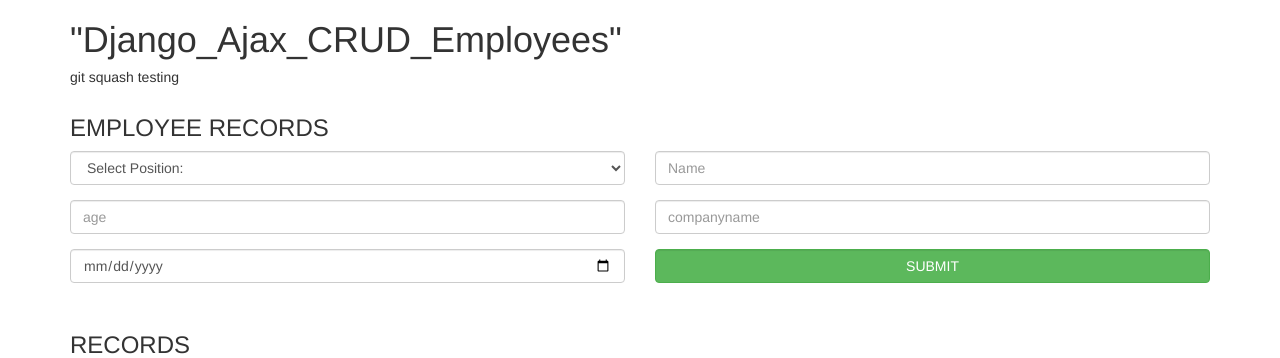
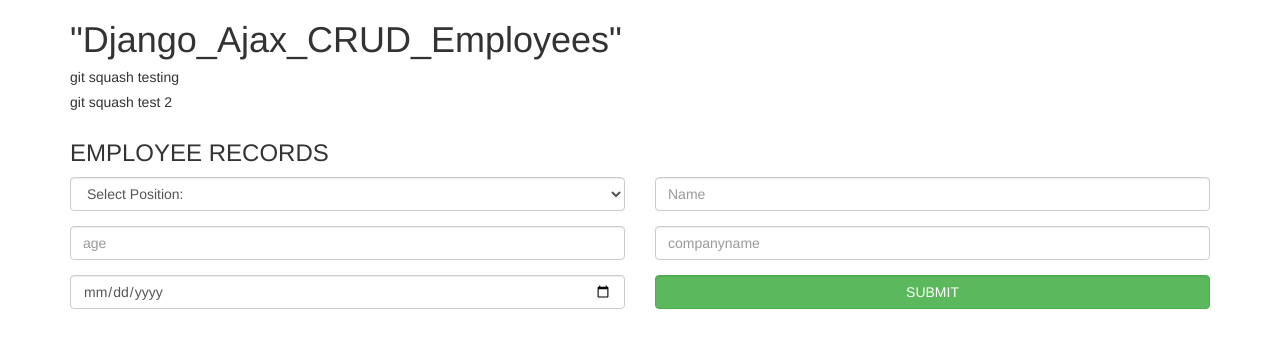
Before and after one commit to AcqDev13/manage-employees-project, a Django app: page /crud/ in a window 1280 px wide. Shown: the top 358 px of the page. Run offline with Django 3.2, Linux system fonts and the light colour scheme; data comes from the database, SQL or seed files in the repository; some libraries are stand-ins or nearby versions.

Commit message:
squash test 2

```diff
--- a/templates/crud_ajax/crud.html
+++ b/templates/crud_ajax/crud.html
@@ -7,6 +7,7 @@
 <div class="container">
     <h1>"Django_Ajax_CRUD_Employees"</h1>
     <h5>git squash testing</h5>
+    <h5>git squash test 2</h5>
     <div class="row">
       <div class="col-md-12 ">
             {% include 'includes/employee_data_form.html' %}
```
